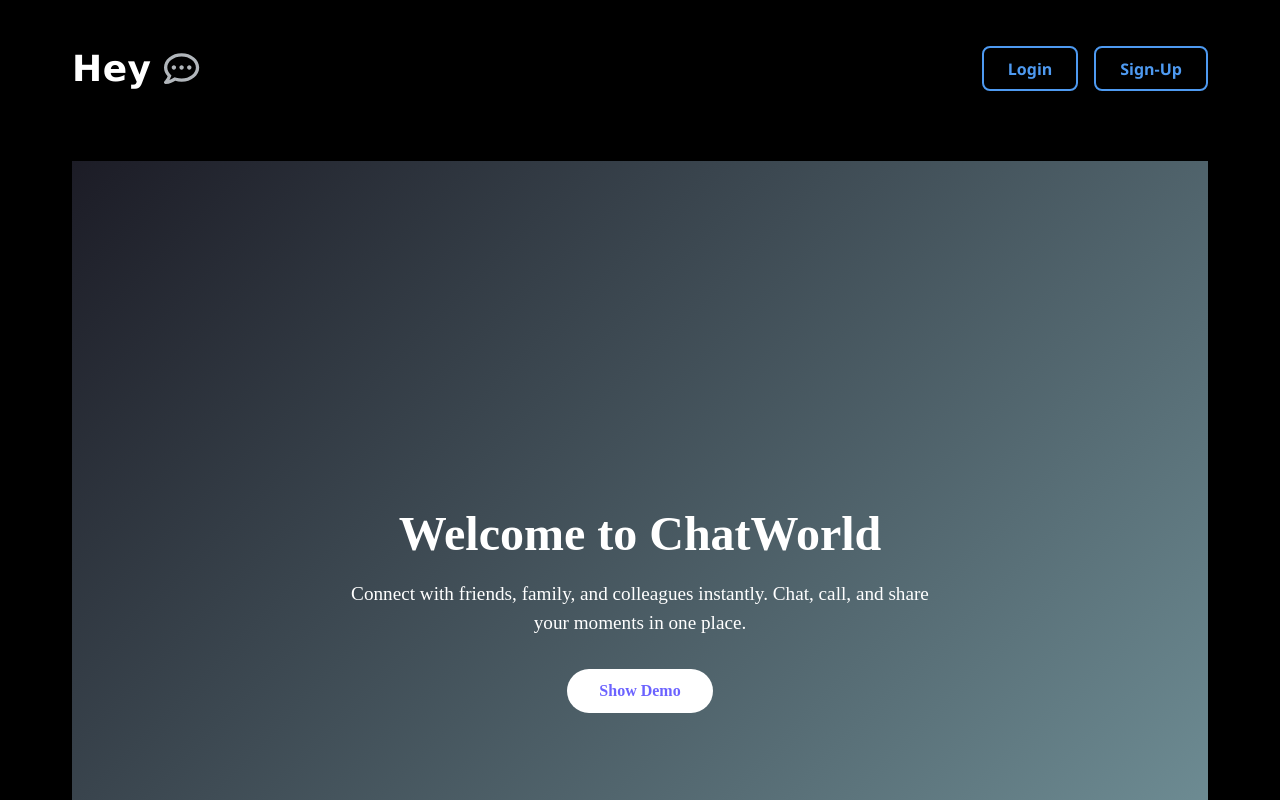
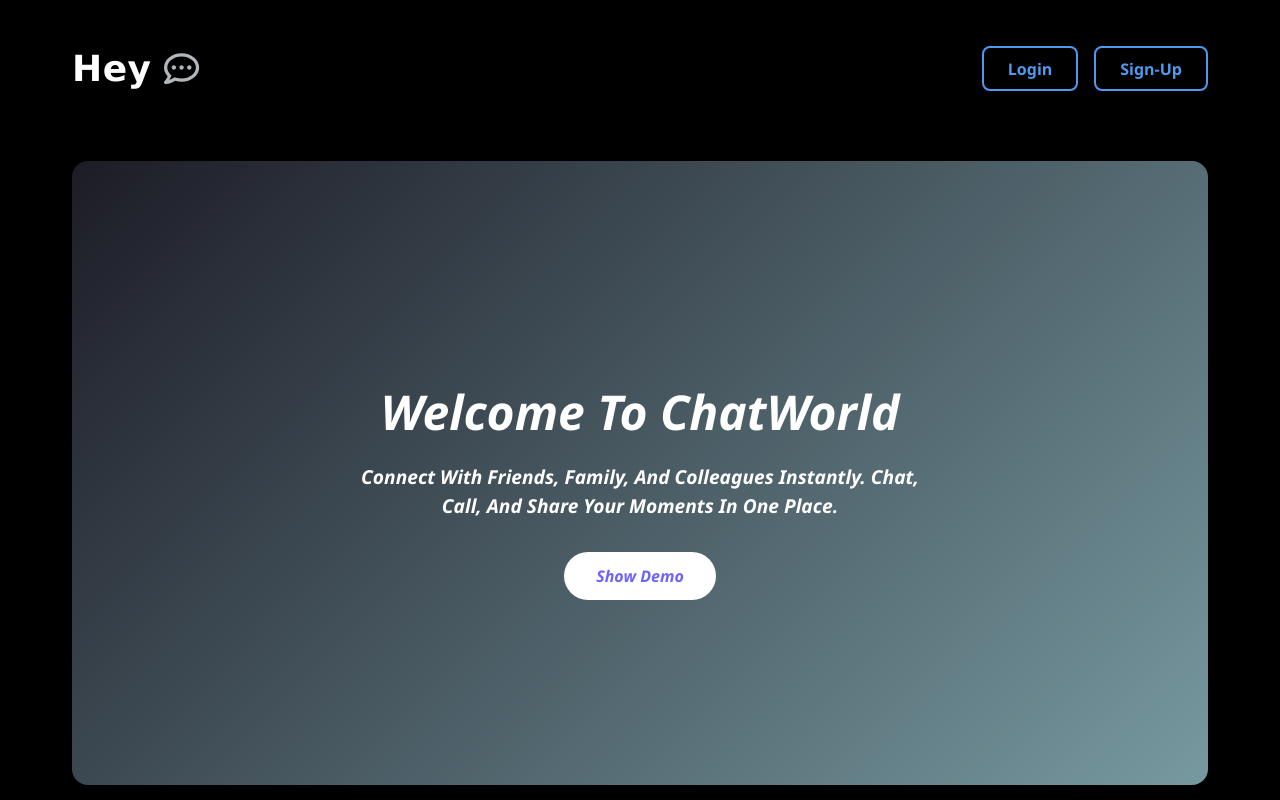
Before and after one commit to rahanyas/Chatty, a React (Vite) app in the folder frontend/: page / in a window 1280 px wide. Shown: the top 800 px of the page. Built offline with nearby package versions, Linux system fonts and the light colour scheme.

Commit message:
adding styles to home section

```diff
--- a/frontend/src/styles/page/home.style.scss
+++ b/frontend/src/styles/page/home.style.scss
@@ -14,13 +14,19 @@
 
 .home-container {
   display: flex;
+  margin-top: auto;
   justify-content: center;
   align-items: center;
-  height: 100vh;
+  min-height :70vh;;
   background: linear-gradient(135deg, #1c1c26, #7799a0);
   color: #fff;
   text-align: center;
   padding: 2rem;
+  border-radius: 1rem;
+  font-weight: bold;
+  text-transform: capitalize;
+  font-style: italic;
+  font-family: 'Segoe UI', Tahoma, Geneva, Verdana, sans-serif;
 
   .home-content {
     max-width: 600px;
@@ -28,7 +34,6 @@
     .home-head {
       font-size: 3rem;
       margin-bottom: 1rem;
-      font-weight: bold;
     }
 
     .home-subhead {
```
